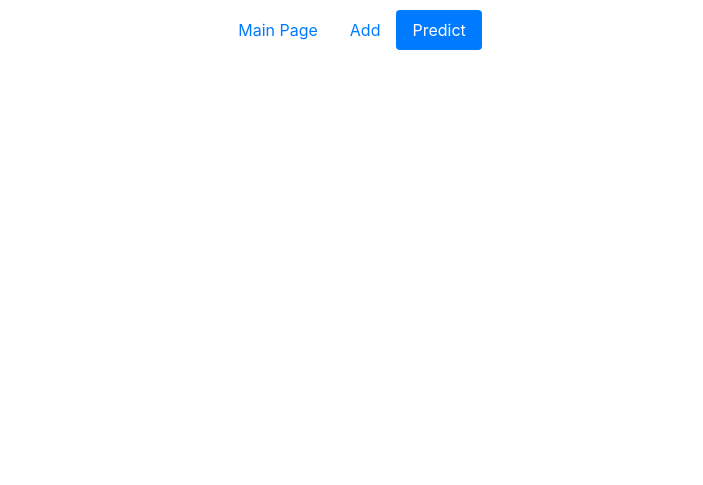
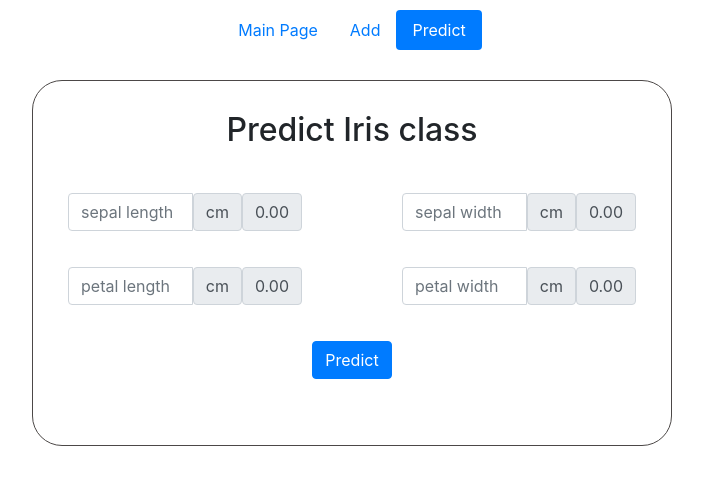
Before and after one commit to BartlomiejCzerwinski/irises-analysis, a Django app: page /predict in a window 1280 px wide. Shown: the top 485 px of the page, without its empty margins (288-991 px from the left). Run offline with Django 4.2, Linux system fonts and the light colour scheme.

Commit message:
add predict

```diff
--- a/analysis/irises_analysis/form_add.py
+++ b/analysis/irises_analysis/form_add.py
@@ -15,3 +15,9 @@ class Form_add(forms.Form):
         choices=CLASS_CHOICES,
         widget=forms.RadioSelect()
     )
+
+class Form_predict(forms.Form):
+    sepal_length = forms.DecimalField(decimal_places=2, widget=forms.TextInput(attrs={'class': 'form-control', 'placeholder': 'sepal length'}), label='')
+    sepal_width = forms.DecimalField(decimal_places=2, widget=forms.TextInput(attrs={'class': 'form-control', 'placeholder': 'sepal width'}), label='')
+    petal_length = forms.DecimalField(decimal_places=2, widget=forms.TextInput(attrs={'class': 'form-control', 'placeholder': 'petal length'}), label='')
+    petal_width = forms.DecimalField(decimal_places=2, widget=forms.TextInput(attrs={'class': 'form-control', 'placeholder': 'petal width'}), label='')
--- a/analysis/irises_analysis/templates/irises_analysis/predict.html
+++ b/analysis/irises_analysis/templates/irises_analysis/predict.html
@@ -14,4 +14,43 @@
         <a class="nav-link active" aria-current="page" href="{%url 'predict'%}">Predict</a>
     </li>
 </ul>
+
+<form id="addIrisForm" method="post">
+    {% csrf_token %}
+    <div class="row mb-3 row-input">
+        <h2>Predict Iris class</h2>
+    </div>
+    <div class="row mb-3 row-input">
+        <div class="input-group addFormInput">
+            {{ form.sepal_length }}
+            <span class="input-group-text">cm</span>
+            <span class="input-group-text">0.00</span>
+        </div>
+        <div class="input-group addFormInput">
+            {{ form.sepal_width }}
+            <span class="input-group-text">cm</span>
+            <span class="input-group-text">0.00</span>
+        </div>
+    </div>
+    <p> </p>
+
+    <div class="row mb-3 row-input">
+        <div class="input-group addFormInput">
+            {{ form.petal_length }}
+            <span class="input-group-text">cm</span>
+            <span class="input-group-text">0.00</span>
+        </div>
+        <div class="input-group addFormInput">
+            {{ form.petal_width }}
+            <span class="input-group-text">cm</span>
+            <span class="input-group-text">0.00</span>
+        </div>
+    </div>
+
+    <div class="row mb-3 row-input">
+        <button type="submit" class="btn btn-primary">Predict</button>
+    </div>
+
+</form>
+
 {% endblock %}
--- a/analysis/irises_analysis/urls.py
+++ b/analysis/irises_analysis/urls.py
@@ -8,6 +8,6 @@ urlpatterns = [
     path("predict", views.predict, name="predict"),
     path("delete/<str:record_id>", views.delete, name="delete"),
     path("api/data", views.api_data, name="data"),
-    path("api/data/<str:record_id>", views.api_delete, name="delete api")
-    #path("api/predictions") TODO
+    path("api/data/<str:record_id>", views.api_delete, name="delete api"),
+    path("api/predictions", views.api_predictions, name="predictions")
 ]
--- a/analysis/irises_analysis/views.py
+++ b/analysis/irises_analysis/views.py
@@ -7,6 +7,9 @@ from . import form_add
 from . import models
 from django.middleware.csrf import get_token
 from django.views.decorators.http import require_http_methods
+import matplotlib.pyplot as plt
+from io import BytesIO
+import base64
 
 def index(request):
     api_get_data_url = 'http://127.0.0.1:8000/api/data'
@@ -31,7 +34,63 @@ def add(request):
     return render(request, "irises_analysis/add.html", {'form': form})
 
 def predict(request):
-    return render(request, "irises_analysis/predict.html")
+    form = form_add.Form_predict()
+    if request.method == "POST":
+        sepal_length = request.POST['sepal_length']
+        sepal_width = request.POST['sepal_width']
+        petal_length = request.POST['petal_length']
+        petal_width = request.POST['petal_width']
+
+        api_predict_url = 'http://127.0.0.1:8000/api/predictions' + \
+                            "?sepal_length=" + sepal_length + \
+                            "&sepal_width=" + str(sepal_width) + \
+                            "&petal_length=" + str(petal_length) + \
+                            "&petal_width=" + str(petal_width)
+
+        csrf_token = get_token(request)
+        csrf_cookie = {'csrftoken': csrf_token}
+        cookies = requests.utils.cookiejar_from_dict(csrf_cookie)
+        headers = {'X-CSRFToken': csrf_token}
+        response = requests.post(api_predict_url, cookies=cookies, headers=headers)
+
+    return render(request, "irises_analysis/predict.html", {'form': form})
+
+def api_predictions(request):
+    print("REQUEST:", str(request))
+    sepal_length = request.GET.get('sepal_length')
+    sepal_width = request.GET.get('sepal_width')
+    petal_length = request.GET.get('petal_length')
+    petal_width = request.GET.get('petal_width')
+    form = form_add.Form_predict({
+            'sepal_length': sepal_length,
+            'sepal_width': sepal_width,
+            'petal_length': petal_length,
+            'petal_width': petal_width,
+        })
+    if form.is_valid():
+        pass
+    else:
+        message = {"message": "Invalid data"}
+        json_message = json.dumps(message)
+        return HttpResponse(json_message, status=400)
+
+def generate_plot():
+    x = [4, 5, 10, 4, 3, 11, 14 , 8, 10, 12]
+    y = [21, 19, 24, 17, 16, 25, 24, 22, 21, 21]
+    z = [21, 19, 24, 17, 16, 25, 24, 22, 21, 21]
+    classes = [0, 0, 1, 0, 0, 1, 1, 0, 1, 1]
+
+    plt.scatter(x, y, s=z, c=classes)
+
+    buffer = BytesIO()
+    plt.savefig(buffer, format="jpg")
+    buffer.seek(0)
+
+    img_jpg = buffer.getvalue()
+    buffer.close()
+    graphic = base64.b64encode(img_jpg).decode('utf-8')
+    return graphic
+
 
 def api_data(request):
     if request.method == "GET":
```
